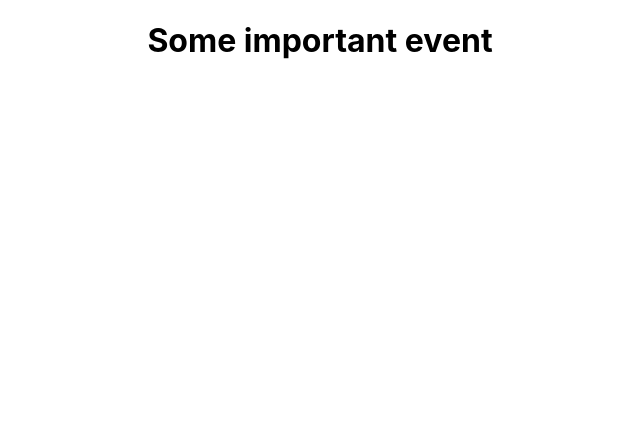
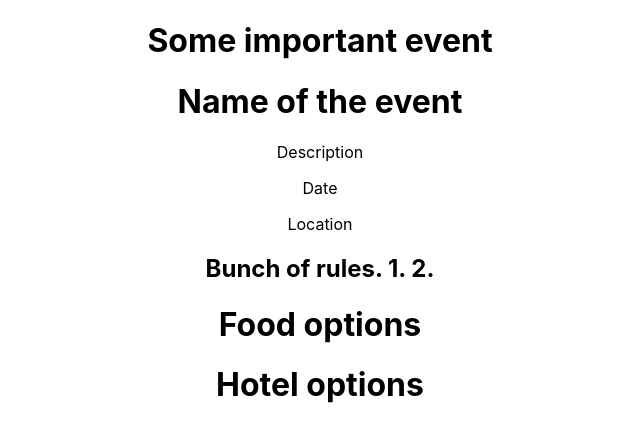
Before and after one commit to irakli12345/Responsive-React-Conference-App, a React (Create React App) app: page / in a window 1280 px wide. Shown: the top 442 px of the page, without its empty margins (320-960 px from the left). Built offline with nearby package versions, Linux system fonts and the light colour scheme.

Commit message:
imported and placed components inside app

```diff
--- a/package.json
+++ b/package.json
@@ -8,6 +8,7 @@
     "@testing-library/user-event": "^12.8.3",
     "react": "^17.0.2",
     "react-dom": "^17.0.2",
+    "react-router": "^5.2.0",
     "react-scripts": "4.0.3",
     "web-vitals": "^1.1.2"
   },
--- a/src/App.js
+++ b/src/App.js
@@ -1,11 +1,16 @@
-import logo from "./logo.svg";
+import { useState } from "react";
 import About from "./components/About";
+import CodeOfConduct from "./components/CodeOfConduct";
+import Accomodation from "./components/Accomodation";
 import "./App.css";
 
 function App() {
   return (
     <div className="App">
       <h1>Some important event</h1>
+      <About />
+      <CodeOfConduct />
+      <Accomodation />
     </div>
   );
 }
```
Also changed, not shown: 1 other file (tests, documents, lock files or other folders).
